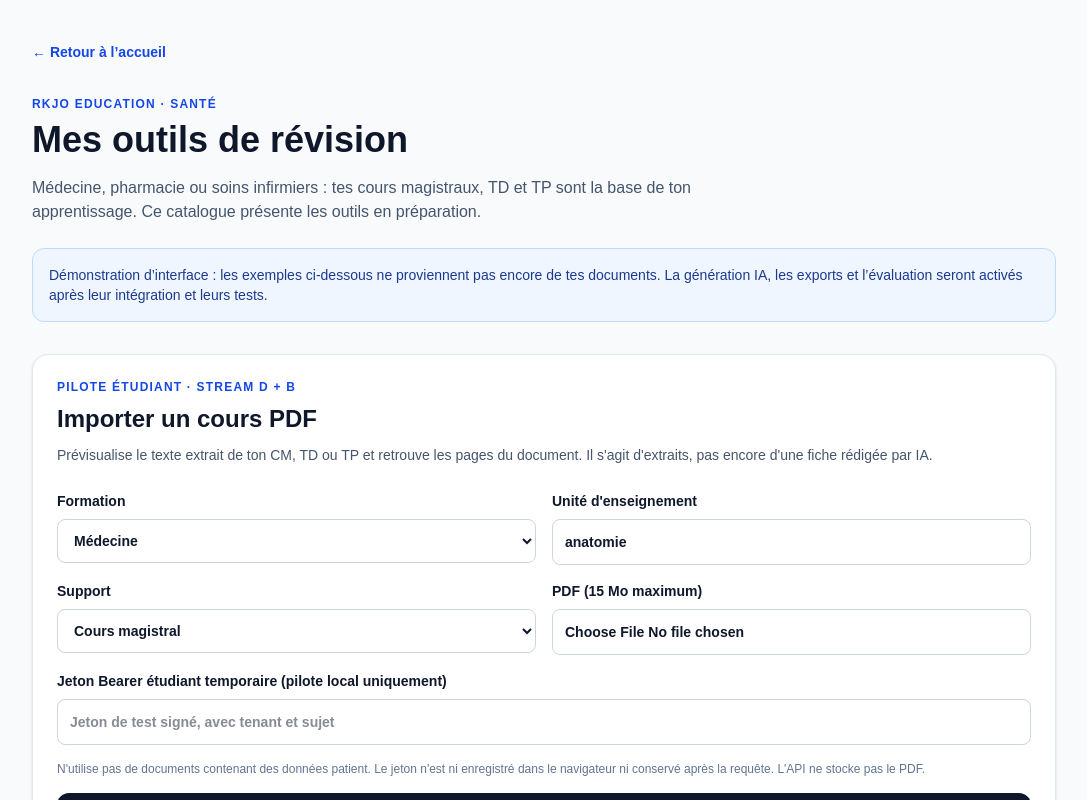
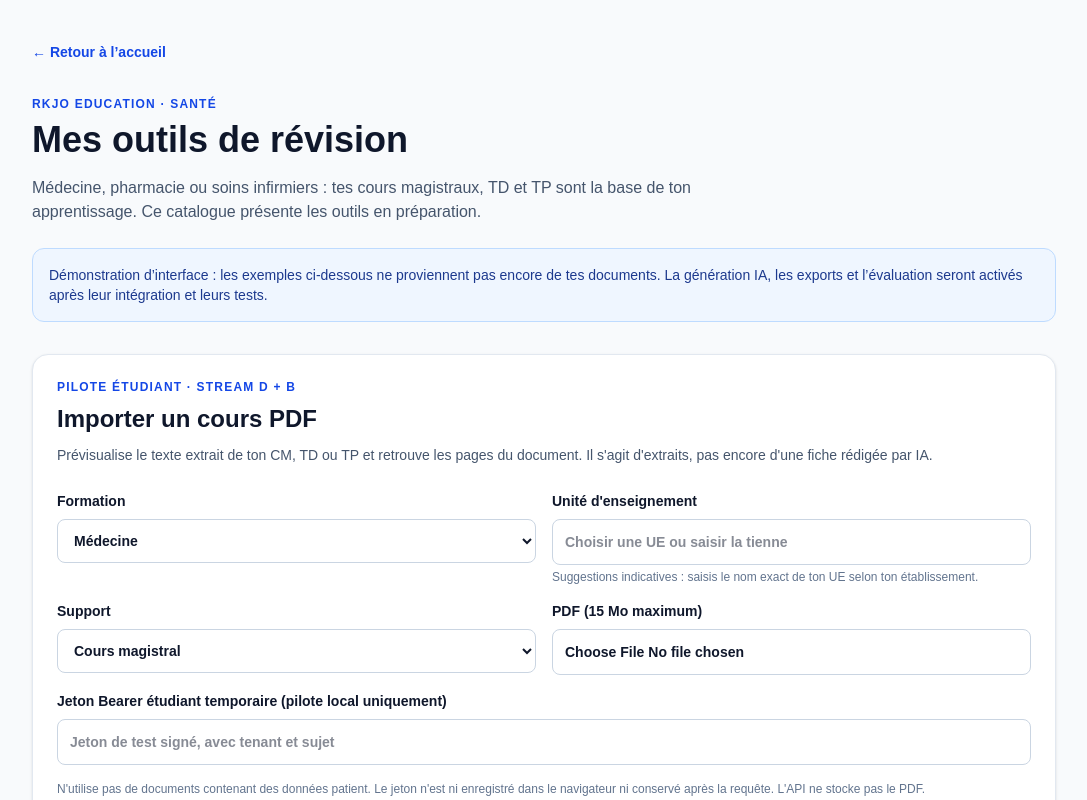
Before and after one commit to sowhatt/rkjo-ai-platform, a Next.js app in the folder apps/web/: page /education/study-tools in a window 1280 px wide. Shown: the top 800 px of the page, without its empty margins (96-1183 px from the left). Built offline with nearby package versions, Linux system fonts and the light colour scheme.

Commit message:
fix(education): suggest multiple UEs per health track and allow custom course units

```diff
--- a/apps/web/src/components/education/StudyPdfPreview.tsx
+++ b/apps/web/src/components/education/StudyPdfPreview.tsx
@@ -12,9 +12,25 @@ type Preview = {
   revision_outline: Outline[];
 };
 
+const suggestedUnits: Record<string, string[]> = {
+  "medicine-year-1": [
+    "Anatomie", "Physiologie", "Biologie cellulaire", "Histologie",
+    "Biochimie", "Biophysique", "Embryologie", "Santé publique",
+  ],
+  "pharmacy-year-1": [
+    "Chimie générale", "Chimie organique", "Biochimie", "Biologie cellulaire",
+    "Physiologie", "Botanique", "Pharmacologie", "Microbiologie",
+  ],
+  "nursing-year-1": [
+    "Sciences biologiques et médicales", "Anatomie et physiologie",
+    "Hygiène et infectiologie", "Soins infirmiers", "Pharmacologie",
+    "Santé publique", "Psychologie", "Raisonnement clinique",
+  ],
+};
+
 export default function StudyPdfPreview() {
   const [programme, setProgramme] = useState("medicine-year-1");
-  const [ue, setUe] = useState("anatomie");
+  const [ue, setUe] = useState("");
   const [kind, setKind] = useState("cm");
   const [token, setToken] = useState("");
   const [file, setFile] = useState<File | null>(null);
@@ -76,7 +92,10 @@ export default function StudyPdfPreview() {
       <form onSubmit={onSubmit} className="mt-6 grid gap-4 sm:grid-cols-2">
         <label className="block text-sm font-semibold">
           Formation
-          <select value={programme} onChange={(event) => setProgramme(event.target.value)}
+          <select value={programme} onChange={(event) => {
+            setProgramme(event.target.value);
+            setUe("");
+          }}
             className="mt-2 w-full rounded-lg border border-slate-300 bg-white p-3">
             <option value="medicine-year-1">Médecine</option>
             <option value="pharmacy-year-1">Pharmacie</option>
@@ -85,8 +104,18 @@ export default function StudyPdfPreview() {
         </label>
         <label className="block text-sm font-semibold">
           Unité d&apos;enseignement
-          <input required maxLength={120} value={ue} onChange={(event) => setUe(event.target.value)}
-            className="mt-2 w-full rounded-lg border border-slate-300 p-3" placeholder="Ex. Anatomie" />
+          <input required maxLength={120} list="suggested-health-ues"
+            value={ue} onChange={(event) => setUe(event.target.value)}
+            className="mt-2 w-full rounded-lg border border-slate-300 p-3"
+            placeholder="Choisir une UE ou saisir la tienne" />
+          <datalist id="suggested-health-ues">
+            {suggestedUnits[programme].map((unit) => (
+              <option value={unit} key={unit} />
+            ))}
+          </datalist>
+          <span className="mt-1 block text-xs font-normal text-slate-500">
+            Suggestions indicatives : saisis le nom exact de ton UE selon ton établissement.
+          </span>
         </label>
         <label className="block text-sm font-semibold">
           Support
```
